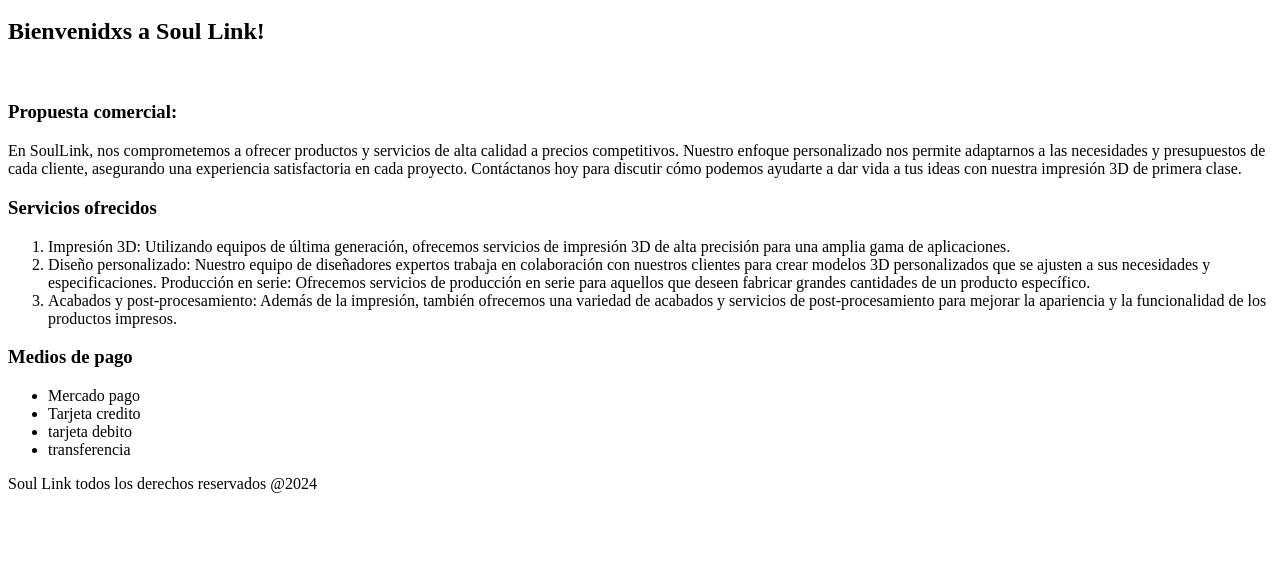
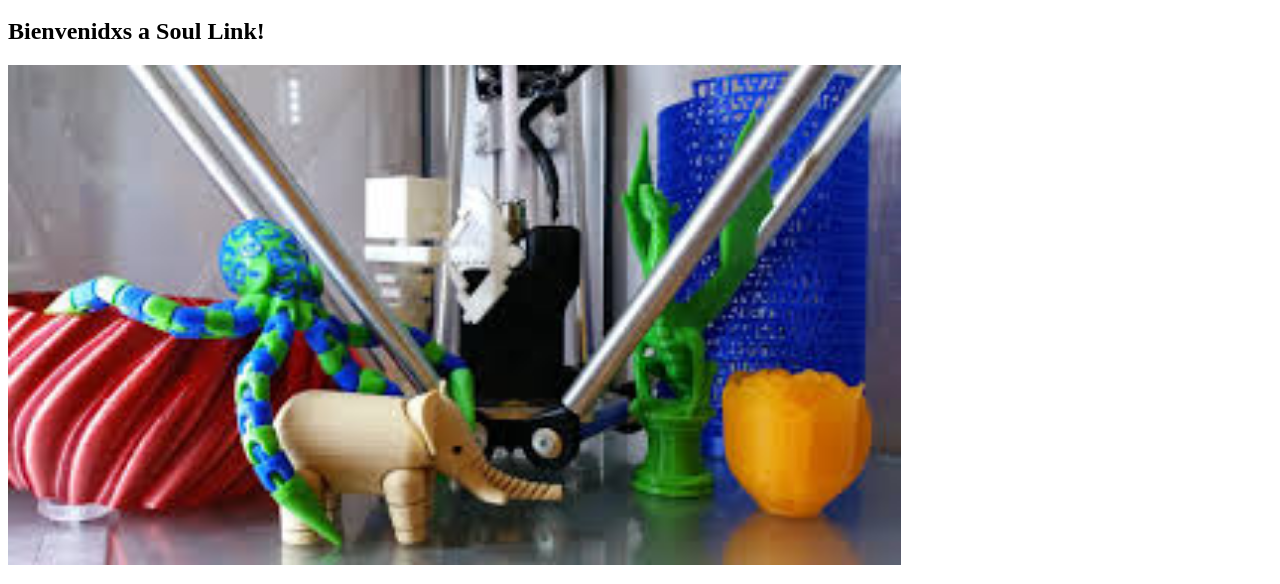
Before and after one commit to Danisdnk/soul_link_UVA1, a plain HTML site: page index.html in a window 1280 px wide. Shown: the part 185-769 px from the top of the page. Drawn offline with Linux system fonts and the light colour scheme; the site is published under a folder, as on GitHub Pages, so addresses that start at the root find nothing.

Commit message:
fix route img

```diff
--- a/index.html
+++ b/index.html
@@ -26,7 +26,7 @@
             Bienvenidxs a Soul Link!
         </h2>
         <section class="banner">
-            <img src="/assets/banner.png" height="500" alt="" srcset="">
+            <img src="./assets/banner.png" height="500" alt="" srcset="">
         </section>
 
         <section class="propuesta-comercial">
```
